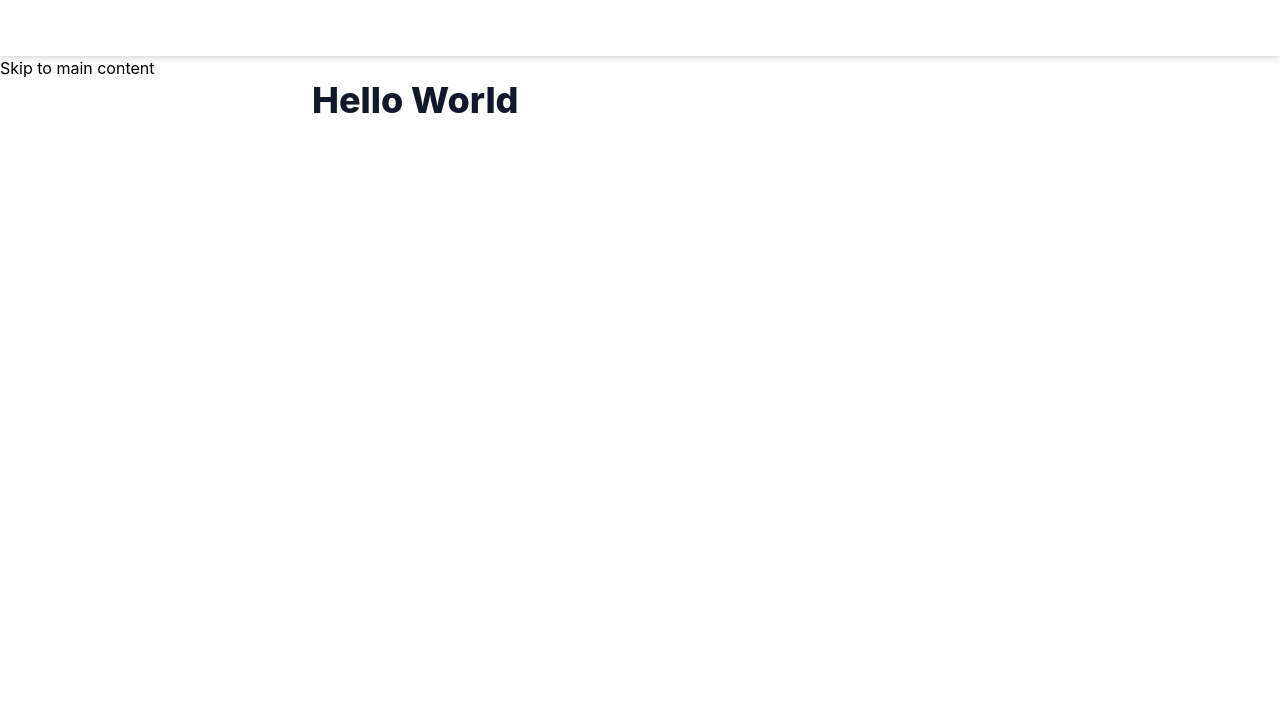
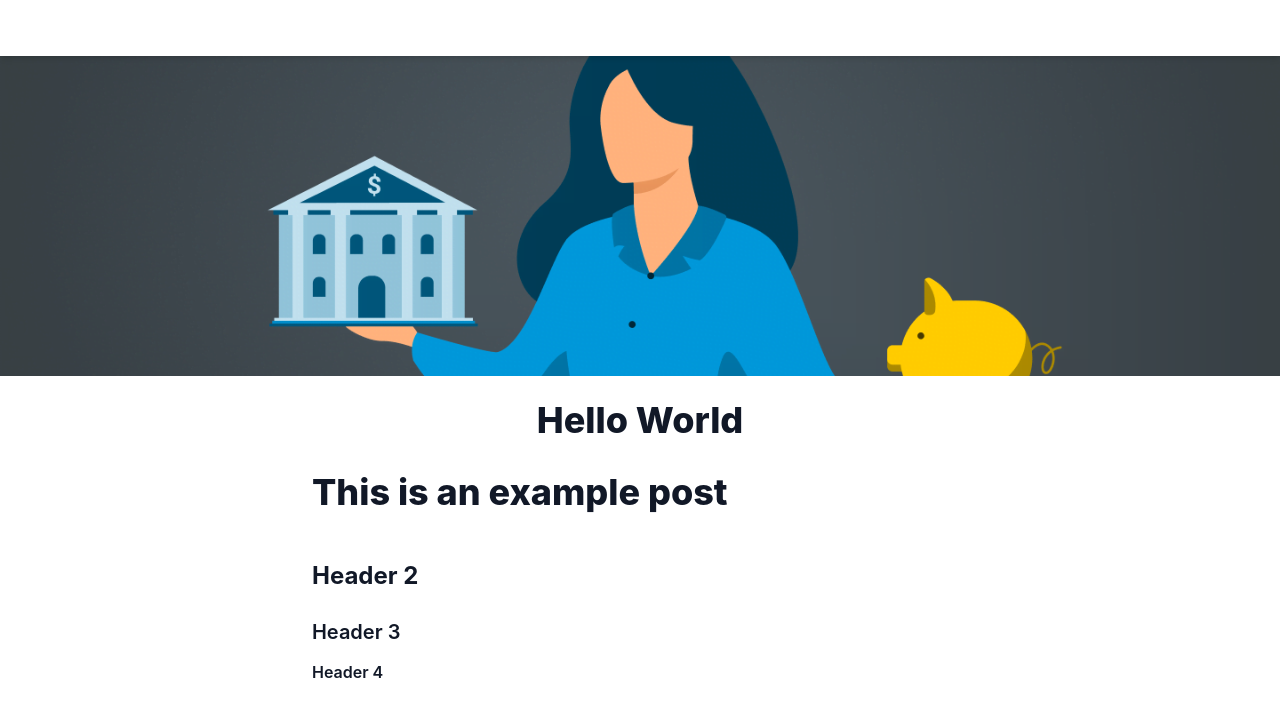
Before and after one commit to aleksanderjessitm/dev-blog-starter, a Next.js app: page /blog/hello-world in a window 1280 px wide. Shown: the top 716 px of the page. Built offline with nearby package versions, Linux system fonts and the light colour scheme.

Commit message:
- added types - added netlify's plugin - added styling

```diff
--- a/layouts/DefaultLayout/DefaultLayout.tsx
+++ b/layouts/DefaultLayout/DefaultLayout.tsx
@@ -9,7 +9,7 @@ function DefaultLayout({ children }: Props) {
     return (
         <>
             <Navbar />
-            <a href="#content">Skip to main content</a>
+            <a href="#content" className='sr-only'>Skip to main content</a>
             {children}
         </>
     )
--- a/package.json
+++ b/package.json
@@ -18,14 +18,15 @@
     "slugify": "^1.6.5"
   },
   "devDependencies": {
+    "@netlify/plugin-nextjs": "^4.16.0",
     "@tailwindcss/typography": "^0.5.4",
     "@types/node": "^18.7.6",
     "@types/react": "^18.0.17",
     "cssnano": "^5.1.13",
-    "tailwindcss": "^3.1.8",
-    "postcss": "^8.4.16",
     "eslint": "8.22.0",
     "eslint-config-next": "12.2.5",
+    "postcss": "^8.4.16",
+    "tailwindcss": "^3.1.8",
     "typescript": "^4.7.4"
   }
 }
--- a/pages/blog/[slug].tsx
+++ b/pages/blog/[slug].tsx
@@ -1,13 +1,29 @@
 import fs from 'fs';
 import matter from 'gray-matter';
 import md from 'markdown-it'
+import Image from 'next/image'
+import { PostFrontMatter } from '../../types/postFrontmatter';
+import Head from 'next/head';
 
-function PostDetail({ frontmatter, content }) {
+interface Props {
+    frontmatter: PostFrontMatter;
+    content: string
+}
+
+
+function PostDetail({ frontmatter, content }: Props) {
     return (
-        <div className='prose mx-auto'>
-            <h1>{frontmatter.title}</h1>
-            <div dangerouslySetInnerHTML={{ __html: md().render(content) }} />
-        </div>
+        <>
+            <Head>
+                <meta name="description" content={frontmatter.metaDesc} />
+                <title>{frontmatter.metaTitle}</title>
+            </Head>
+            <img src={`/${frontmatter.socialImage}`} alt={frontmatter.altText} className="w-[100vw] h-[40vh] object-cover mb-2 lg:mb-6" />
+            <div className='prose mx-auto'>
+                <h1 className='mx-auto text-center'>{frontmatter.title}</h1>
+                <article className='prose' dangerouslySetInnerHTML={{ __html: md().render(content) }} />
+            </div>
+        </>
     )
 }
 
--- a/pages/index.tsx
+++ b/pages/index.tsx
@@ -18,7 +18,7 @@ export default function Home({ posts }) {
           key={slug}
           className='border border-gray-200 m-2 rounded-xl shadow-lg overflow-hidden flex flex-col'
         >
-          <Link href={`/post/${slug}`}>
+          <Link href={`/blog/${slug}`}>
             <a>
               <Image
                 width={650}
--- a/posts/hello-world.md
+++ b/posts/hello-world.md
@@ -1,9 +1,18 @@
 ---
 title: "Hello World"
-metaTitle: 'Hello World, Goodbye Moon'
-metaDesc: 'How to fly back from the moon to the Earth'
+metaTitle: "Hello World, Goodbye Moon"
+metaDesc: "How to fly back from the moon to the Earth"
 socialImage: images/20220817.png
-date: '2022-08-17'
+altText: "A woman with a piggy bank"
+date: "2022-08-17"
 tags:
   - nextjs
 ---
+
+# This is an example post
+
+## Header 2
+
+### Header 3
+
+#### Header 4
--- a/styles/globals.css
+++ b/styles/globals.css
@@ -22,6 +22,7 @@ a {
   width: 1px;
   height: 1px;
   overflow: hidden;
+  display: none;
 }
 
 #skip a:focus {
@@ -33,13 +34,3 @@ a {
 * {
   box-sizing: border-box;
 }
-
-@media (prefers-color-scheme: dark) {
-  html {
-    color-scheme: dark;
-  }
-  body {
-    color: white;
-    background: black;
-  }
-}
--- /dev/null
+++ b/types/postFrontmatter.ts
@@ -0,0 +1,11 @@
+import { PathLike } from "fs";
+
+export interface PostFrontMatter{
+    title: string;
+    metaTitle: string;
+    metaDesc: string;
+    socialImage: PathLike;
+    altText: string;
+    date: Date | string;
+    tags: string[]
+}
```
Also changed, not shown: 2 other files (tests, documents, lock files or other folders).
